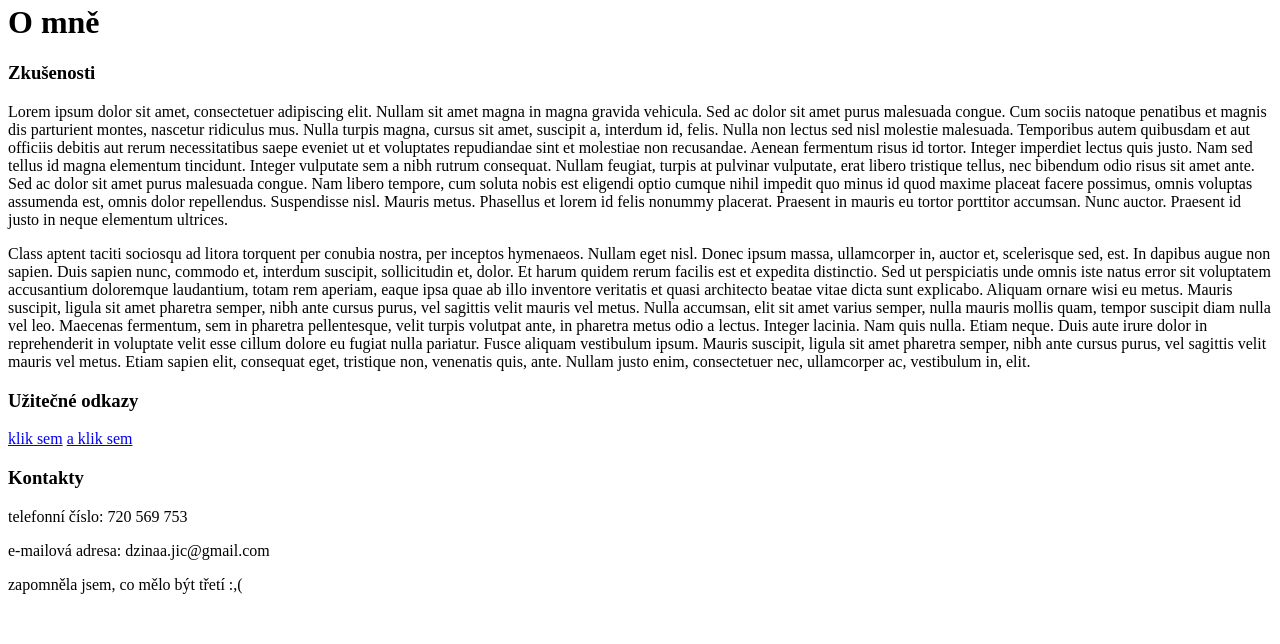
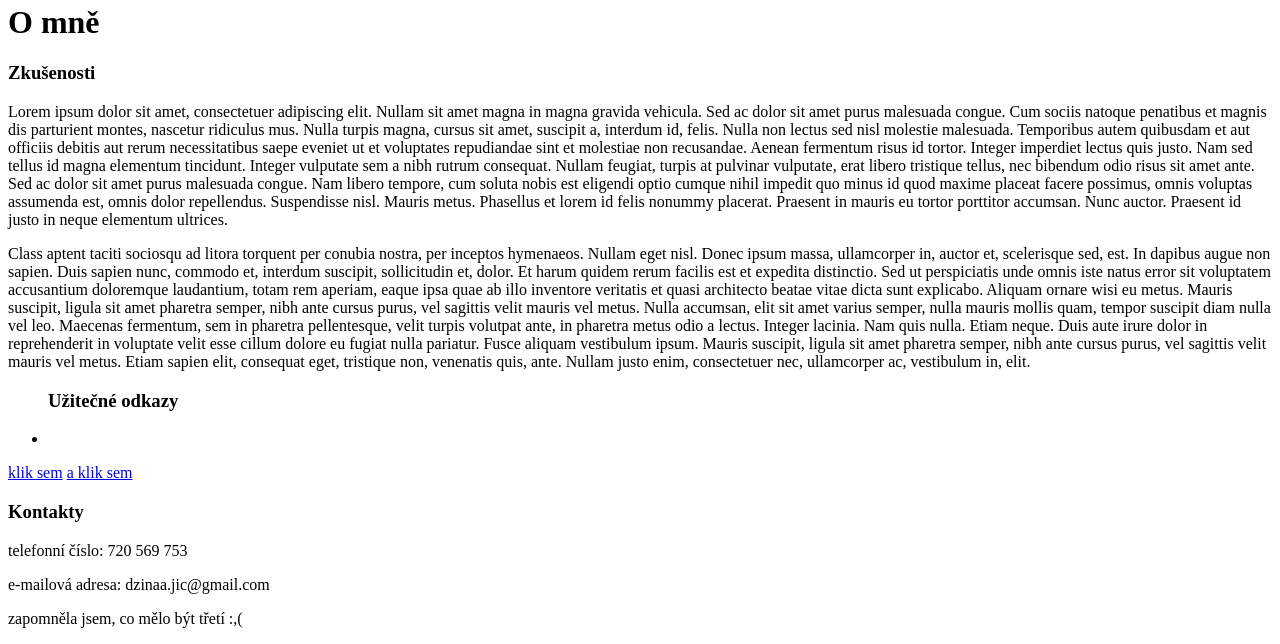
Before and after one commit to dzinaajic/plsfunguj, a plain HTML site: page index.html in a window 1280 px wide. Shown: the part 3322-3966 px from the top of the page. Before the commit the page ends 3932 px from the top, so only its background shows below. Drawn offline with Linux system fonts and the light colour scheme.

Commit message:
jauztonedavam

```diff
--- a/index.html
+++ b/index.html
@@ -77,9 +77,13 @@
 <p>Lorem ipsum dolor sit amet, consectetuer adipiscing elit. Nullam sit amet magna in magna gravida vehicula. Sed ac dolor sit amet purus malesuada congue. Cum sociis natoque penatibus et magnis dis parturient montes, nascetur ridiculus mus. Nulla turpis magna, cursus sit amet, suscipit a, interdum id, felis. Nulla non lectus sed nisl molestie malesuada. Temporibus autem quibusdam et aut officiis debitis aut rerum necessitatibus saepe eveniet ut et voluptates repudiandae sint et molestiae non recusandae. Aenean fermentum risus id tortor. Integer imperdiet lectus quis justo. Nam sed tellus id magna elementum tincidunt. Integer vulputate sem a nibh rutrum consequat. Nullam feugiat, turpis at pulvinar vulputate, erat libero tristique tellus, nec bibendum odio risus sit amet ante. Sed ac dolor sit amet purus malesuada congue. Nam libero tempore, cum soluta nobis est eligendi optio cumque nihil impedit quo minus id quod maxime placeat facere possimus, omnis voluptas assumenda est, omnis dolor repellendus. Suspendisse nisl. Mauris metus. Phasellus et lorem id felis nonummy placerat. Praesent in mauris eu tortor porttitor accumsan. Nunc auctor. Praesent id justo in neque elementum ultrices.</p>
 <p>Class aptent taciti sociosqu ad litora torquent per conubia nostra, per inceptos hymenaeos. Nullam eget nisl. Donec ipsum massa, ullamcorper in, auctor et, scelerisque sed, est. In dapibus augue non sapien. Duis sapien nunc, commodo et, interdum suscipit, sollicitudin et, dolor. Et harum quidem rerum facilis est et expedita distinctio. Sed ut perspiciatis unde omnis iste natus error sit voluptatem accusantium doloremque laudantium, totam rem aperiam, eaque ipsa quae ab illo inventore veritatis et quasi architecto beatae vitae dicta sunt explicabo. Aliquam ornare wisi eu metus. Mauris suscipit, ligula sit amet pharetra semper, nibh ante cursus purus, vel sagittis velit mauris vel metus. Nulla accumsan, elit sit amet varius semper, nulla mauris mollis quam, tempor suscipit diam nulla vel leo. Maecenas fermentum, sem in pharetra pellentesque, velit turpis volutpat ante, in pharetra metus odio a lectus. Integer lacinia. Nam quis nulla. Etiam neque. Duis aute irure dolor in reprehenderit in voluptate velit esse cillum dolore eu fugiat nulla pariatur. Fusce aliquam vestibulum ipsum. Mauris suscipit, ligula sit amet pharetra semper, nibh ante cursus purus, vel sagittis velit mauris vel metus. Etiam sapien elit, consequat eget, tristique non, venenatis quis, ante. Nullam justo enim, consectetuer nec, ullamcorper ac, vestibulum in, elit.</p>
 
+    <ul>
     <h3 id="Užitečnéodkazy">Užitečné odkazy</h3>
-<a href="https://www.google.com/search?q=never+gonna+give+you+up&sxsrf=AJOqlzXSk_k7YtSZzNXw-LPUCBB8FwkTXw:1677443377932&source=lnms&tbm=vid&sa=X&ved=2ahUKEwiymrDFg7T9AhWe8rsIHTAGBbQQ_AUoAnoECAEQBA&biw=1920&bih=937&dpr=1#fpstate=ive&vld=cid:99cf5550,vid:dQw4w9WgXcQ">klik sem</a>
-<a href="https://github.com/dzinaajic/plsfunguj">a klik sem</a>
+    <li> <a href="https://www.youtube.com/>YouTube"</a> </li>
+    </ul>
+         <a href="https://www.google.com/search?q=never+gonna+give+you+up&sxsrf=AJOqlzXSk_k7YtSZzNXw-LPUCBB8FwkTXw:1677443377932&source=lnms&tbm=vid&sa=X&ved=2ahUKEwiymrDFg7T9AhWe8rsIHTAGBbQQ_AUoAnoECAEQBA&biw=1920&bih=937&dpr=1#fpstate=ive&vld=cid:99cf5550,vid:dQw4w9WgXcQ">klik sem</a>
+         <a href="https://github.com/dzinaajic/plsfunguj">a klik sem</a>
+
 
 <h3 id="Kontakty">Kontakty</h3>
 <p> telefonní číslo: 720 569 753</p>
```
